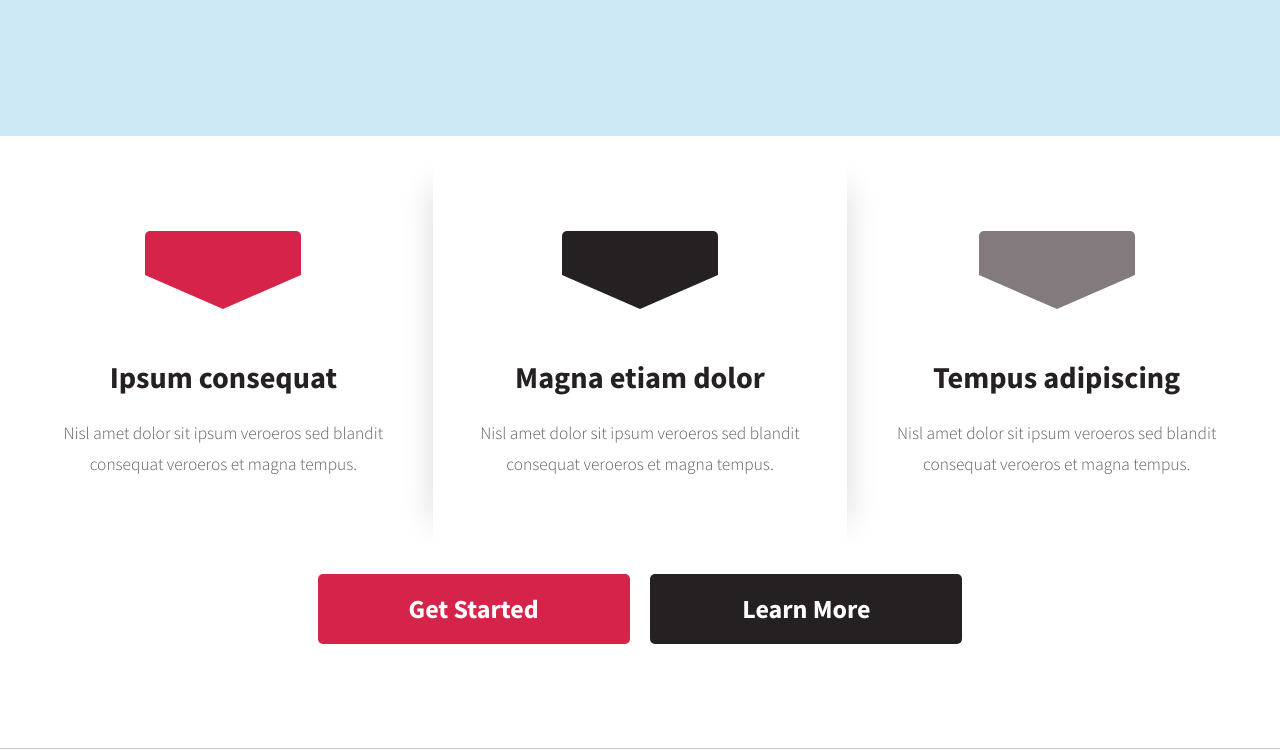
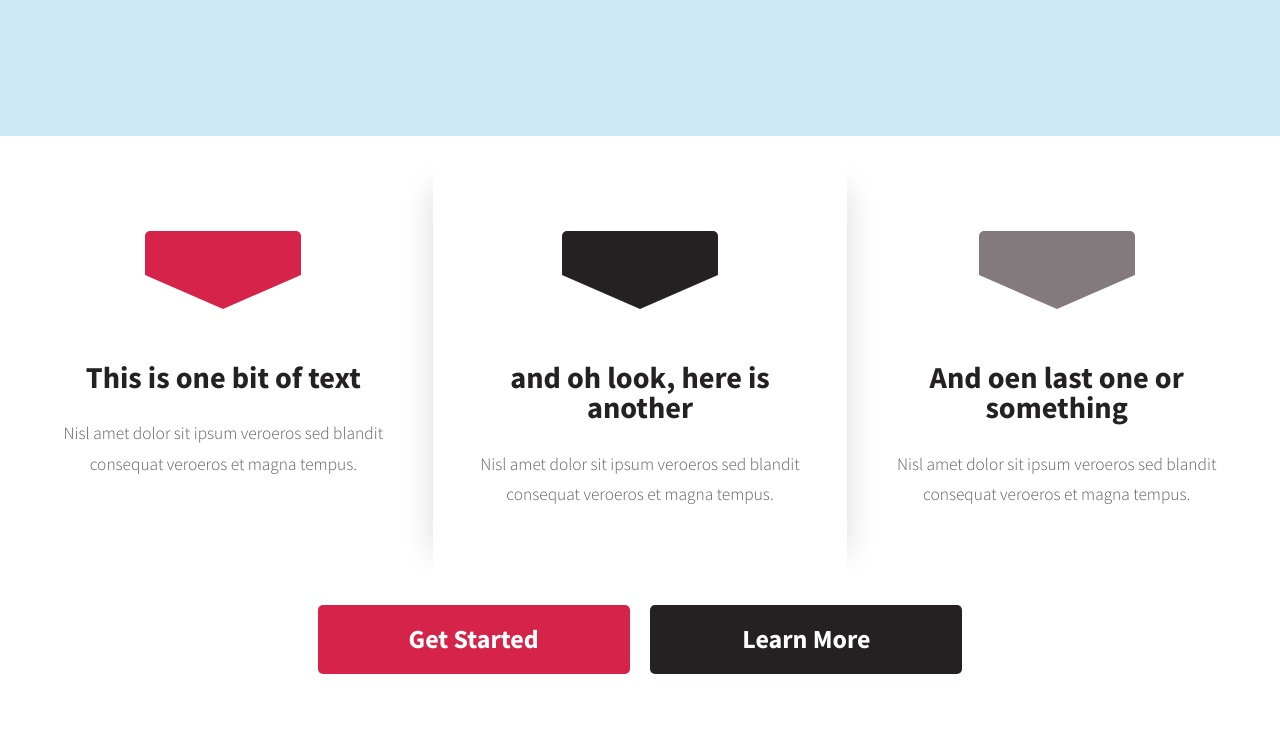
Before and after one commit to MaizePlates/MaizePlates.github.io, a plain HTML site: page index.html in a window 1280 px wide. Shown: the part 568-1318 px from the top of the page. Drawn offline with nearby package versions, Linux system fonts and the light colour scheme; files that its build step writes are made by us from their sources.

Commit message:
Update index.html

```diff
--- a/index.html
+++ b/index.html
@@ -67,7 +67,7 @@
 										<section class="first">
 											<i class="icon featured fa-cog"></i>
 											<header>
-												<h2>Ipsum consequat</h2>
+												<h2>This is one bit of text</h2>
 											</header>
 											<p>Nisl amet dolor sit ipsum veroeros sed blandit consequat veroeros et magna tempus.</p>
 										</section>
@@ -76,7 +76,7 @@
 										<section class="middle">
 											<i class="icon featured alt fa-flash"></i>
 											<header>
-												<h2>Magna etiam dolor</h2>
+												<h2>and oh look, here is another</h2>
 											</header>
 											<p>Nisl amet dolor sit ipsum veroeros sed blandit consequat veroeros et magna tempus.</p>
 										</section>
@@ -85,7 +85,7 @@
 										<section class="last">
 											<i class="icon featured alt2 fa-star"></i>
 											<header>
-												<h2>Tempus adipiscing</h2>
+												<h2>And oen last one or something</h2>
 											</header>
 											<p>Nisl amet dolor sit ipsum veroeros sed blandit consequat veroeros et magna tempus.</p>
 										</section>
```
